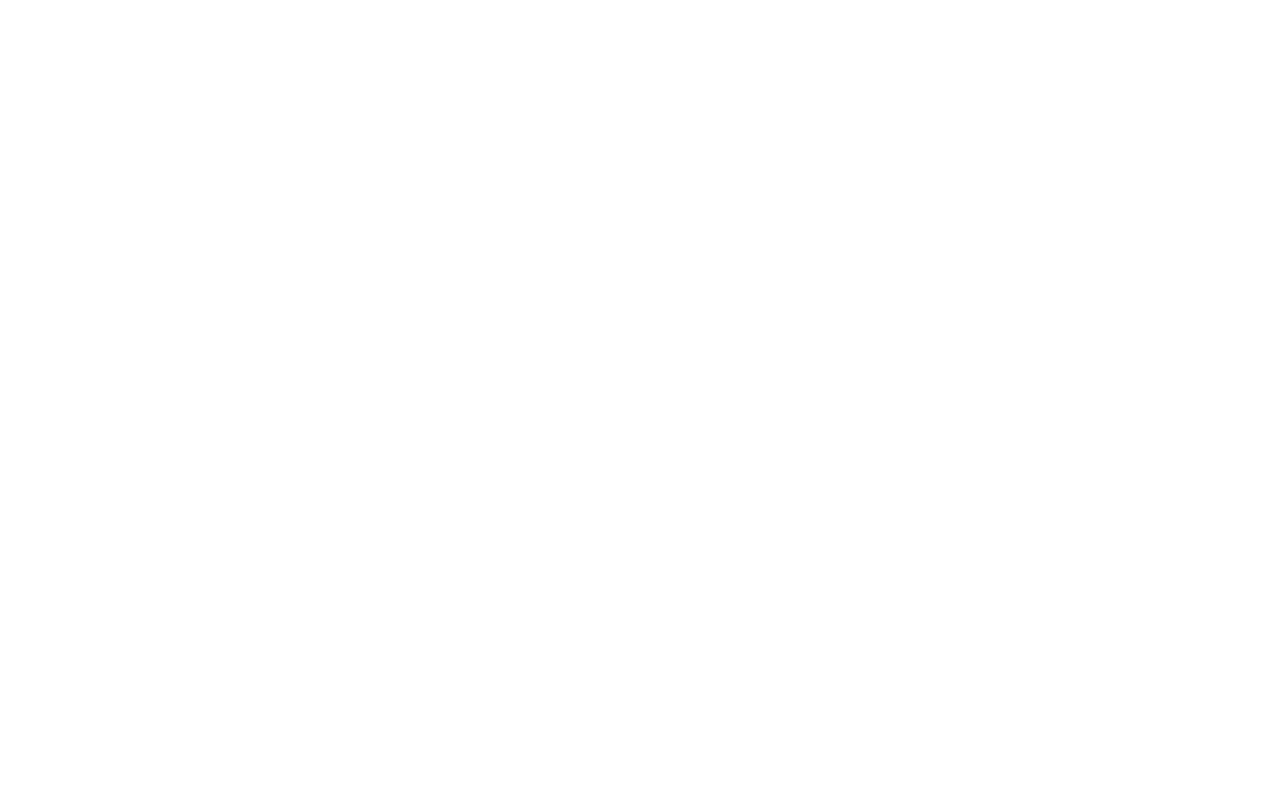
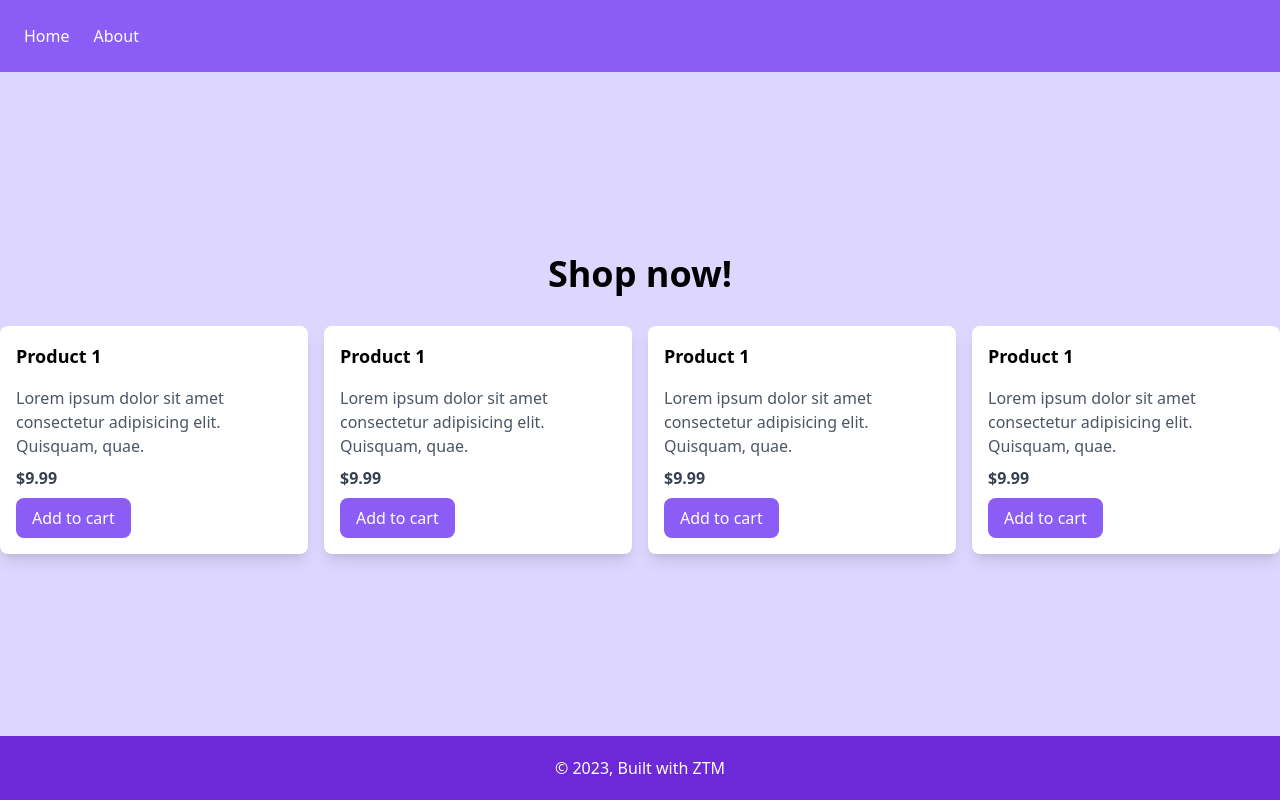
Before and after one commit to IuliiaKonovalova/ztm_crwn_ckothing, a React (Create React App) app: page /shop in a window 1280 px wide. Before the commit this address had no page. Built offline with nearby package versions, Linux system fonts and the light colour scheme.

Commit message:
Add ShopPage container

```diff
--- a/src/App.js
+++ b/src/App.js
@@ -3,6 +3,7 @@
 import React, { lazy } from 'react';
 
 const HomePage = lazy(() => import("./containers/HomePage"));
+const ShopPage = lazy(() => import("./containers/ShopPage"));
 
 function App() {
   return (
@@ -10,6 +11,7 @@
       <BrowserRouter>
         <Routes>
           <Route path="/" element={<HomePage />} />
+          <Route path="/shop" element={<ShopPage />} />
         </Routes>
       </BrowserRouter>
     </>
--- /dev/null
+++ b/src/containers/ShopPage.js
@@ -0,0 +1,42 @@
+import Layout from "../components/Layout";
+
+const ShopPage = () => {
+  return (
+    <Layout title="Products">
+      <div className=" flex-auto flex-col items-center my-4 max-w-screen-xl">
+        <h1 className="text-4xl font-semibold mb-8 text-center">
+          Shop now!
+        </h1>
+        <div className="grid grid-cols-1 sm:grid-cols-2 md:grid-cols-3 lg:grid-cols-4 gap-4">
+          <div className="bg-white rounded-lg shadow-lg p-4">
+            <h2 className="text-lg font-semibold mb-4">Product 1</h2>
+            <p className="text-gray-600 mb-2">Lorem ipsum dolor sit amet consectetur adipisicing elit. Quisquam, quae.</p>
+            <p className="text-gray-700 font-semibold mb-2">$9.99</p>
+            <button className="bg-violet-500 text-white rounded-lg px-4 py-2 hover:bg-violet-600">Add to cart</button>
+          </div>
+          <div className="bg-white rounded-lg shadow-lg p-4">
+            <h2 className="text-lg font-semibold mb-4">Product 1</h2>
+            <p className="text-gray-600 mb-2">Lorem ipsum dolor sit amet consectetur adipisicing elit. Quisquam, quae.</p>
+            <p className="text-gray-700 font-semibold mb-2">$9.99</p>
+            <button className="bg-violet-500 text-white rounded-lg px-4 py-2 hover:bg-violet-600">Add to cart</button>
+          </div>
+          <div className="bg-white rounded-lg shadow-lg p-4">
+            <h2 className="text-lg font-semibold mb-4">Product 1</h2>
+            <p className="text-gray-600 mb-2">Lorem ipsum dolor sit amet consectetur adipisicing elit. Quisquam, quae.</p>
+            <p className="text-gray-700 font-semibold mb-2">$9.99</p>
+            <button className="bg-violet-500 text-white rounded-lg px-4 py-2 hover:bg-violet-600">Add to cart</button>
+          </div>
+          <div className="bg-white rounded-lg shadow-lg p-4">
+            <h2 className="text-lg font-semibold mb-4">Product 1</h2>
+            <p className="text-gray-600 mb-2">Lorem ipsum dolor sit amet consectetur adipisicing elit. Quisquam, quae.</p>
+            <p className="text-gray-700 font-semibold mb-2">$9.99</p>
+            <button className="bg-violet-500 text-white rounded-lg px-4 py-2 hover:bg-violet-600">Add to cart</button>
+          </div>
+        </div>
+      </div>
+
+    </Layout>
+  )
+}
+
+export default ShopPage;
```
